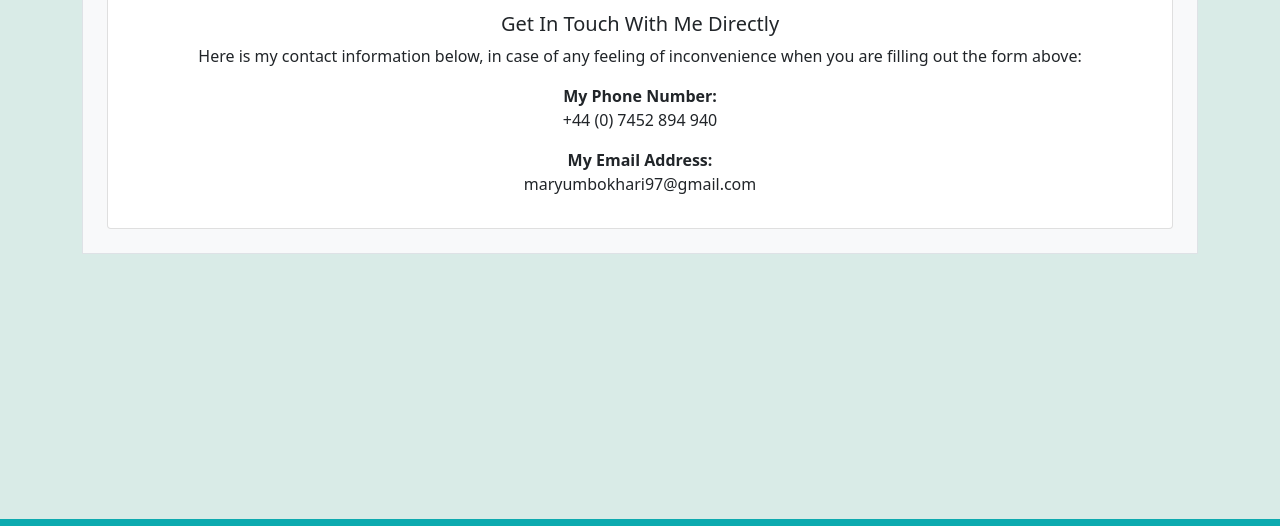
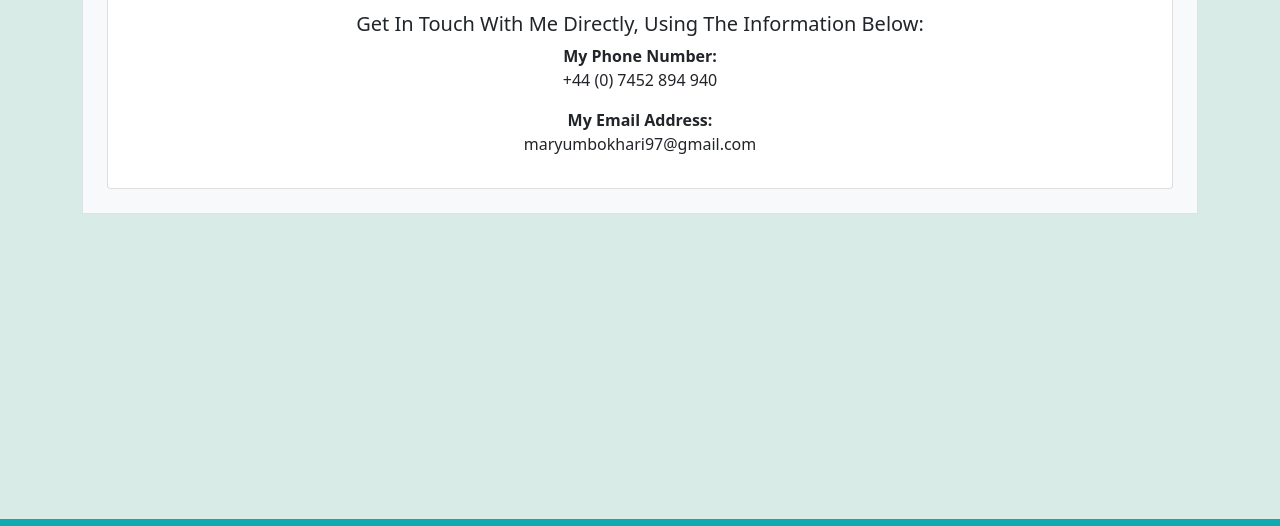
Before and after one commit to Maryum97/My_Latest_Portfolio, a plain HTML site: page contact.html in a window 1280 px wide. Shown: the part 206-732 px from the top of the page. Drawn offline with nearby package versions, Linux system fonts and the light colour scheme.

Commit message:
final corrections in text

```diff
--- a/contact.html
+++ b/contact.html
@@ -61,9 +61,7 @@
         <div class="col-12">
           <div class="card">
             <div class="card-body">
-              <h5 class="card-title">Get In Touch With Me Directly</h5>
-              <p class="card-text">Here is my contact information below, in case of any feeling of inconvenience when
-                you are filling out the form above:</p>
+              <h5 class="card-title">Get In Touch With Me Directly, Using The Information Below:</h5>
               <p class="phone"><b>My Phone Number: </b><br>+44 (0) 7452 894 940</p>
               <p class="email"><b>My Email Address: </b><br>maryumbokhari97@gmail.com</p>
             </div>
```
Also changed, not shown: portfolio.html (+1 -1 lines).
